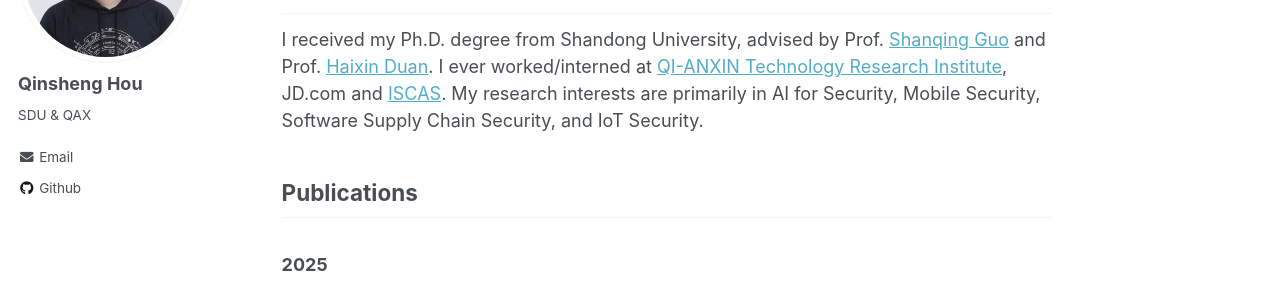
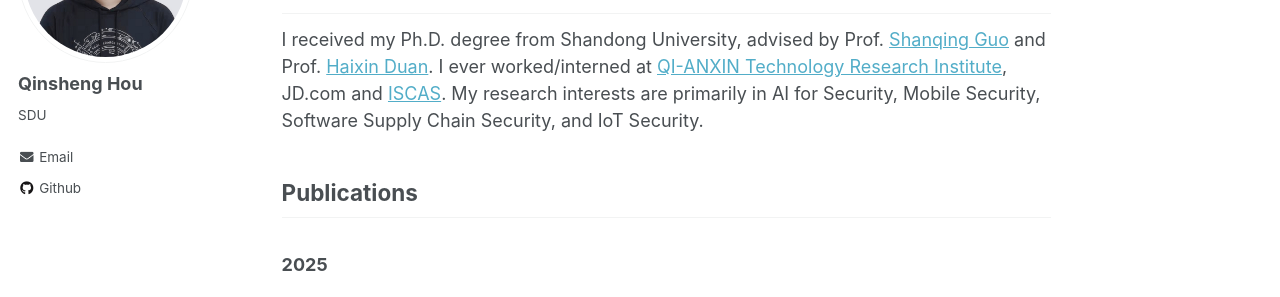
Before and after one commit to chicharitomu14/chicharitomu14.github.io, a Jekyll site: the page built from _pages/about.md, in a window 1280 px wide. Shown: the part 230-527 px from the top of the page. Built offline with Jekyll 4.4.1, drawn with Linux system fonts in a browser that asks for light colours.

Commit message:
update config

```diff
--- a/_config.yml
+++ b/_config.yml
@@ -82,7 +82,7 @@ analytics:
 author:
   name             : "Qinsheng Hou"
   avatar           : "icon.jpg"
-  bio              : "SDU & QAX"
+  bio              : "SDU"
   location         : #"Location"
   employer         :
   pubmed           : #"https://www.ncbi.nlm.nih.gov/pubmed/?term=john+snow"
```
